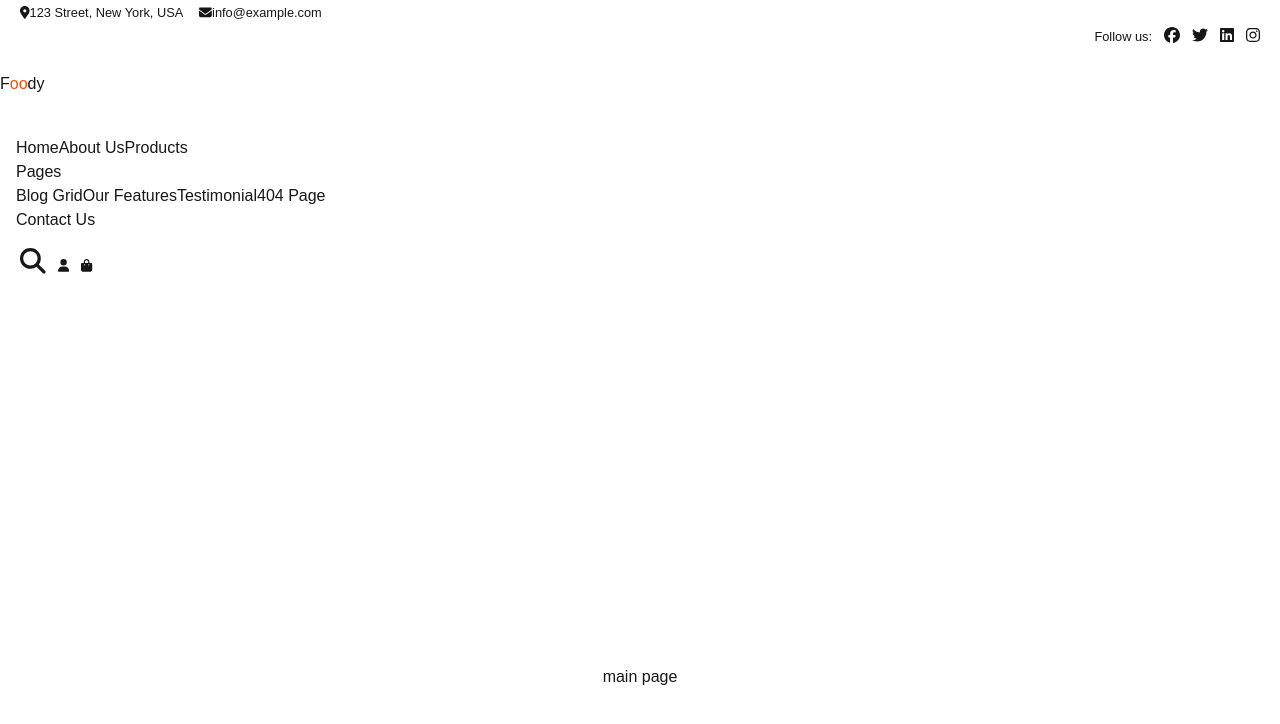
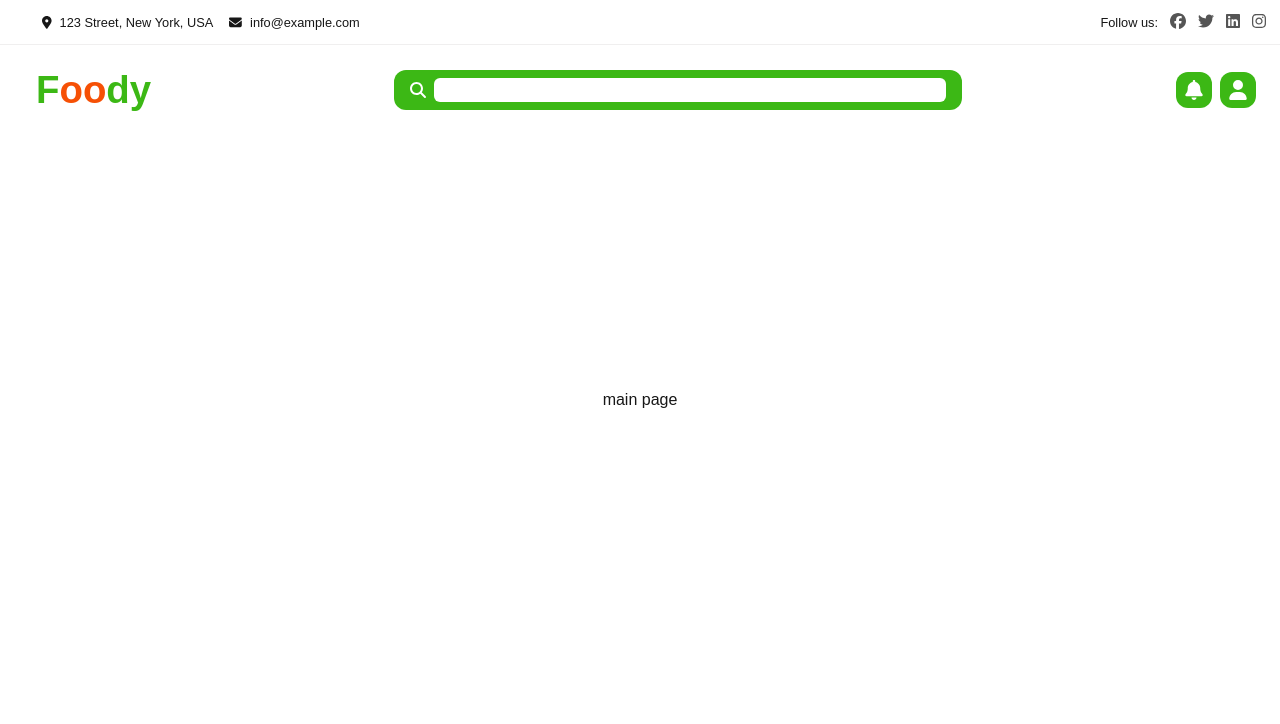
Before and after one commit to Ramesh-Bojanapu-1011/ecommerce_front, a Next.js app: page / in a window 1280 px wide. Shown: the top 724 px of the page. Built offline with nearby package versions, Linux system fonts and the light colour scheme.

Commit message:
refactor: enhance Header component layout and add scroll effect; integrate new FontAwesome icons

```diff
--- a/src/components/Headder.tsx
+++ b/src/components/Headder.tsx
@@ -7,131 +7,87 @@ import {
 } from '@fortawesome/free-brands-svg-icons';
 import {
   faBagShopping,
+  faBell,
+  faChevronDown,
   faEnvelope,
-  faMagnifyingGlass,
   faMapMarkerAlt,
+  faSearch,
   faUser,
 } from '@fortawesome/free-solid-svg-icons';
 import { FontAwesomeIcon } from '@fortawesome/react-fontawesome';
+import { useEffect, useState } from 'react';
 
 const Headder = () => {
+  const [isScrolled, setIsScrolled] = useState(false);
+
+  useEffect(() => {
+    const handleScroll = () => {
+      const scrollPosition = window.scrollY;
+      setIsScrolled(scrollPosition > 45); // 45px is the height of the top div
+    };
+
+    window.addEventListener('scroll', handleScroll);
+    return () => window.removeEventListener('scroll', handleScroll);
+  }, []);
   return (
     <>
       <div
-        className="container-fluid fixed-top px-0 wow fadeIn"
-        // data-wow-delay="0.1s"
+        className={`mx-auto transition duratioon-500 max-sm:bg-[#424b40] max-sm:h-44  px-0 fixed top-0 right-0 left-0 z-[1030] ${isScrolled ? 'transform -translate-y-[45px]' : ''}`}
       >
-        <div className="top-bar row gx-0 align-items-center d-none d-lg-flex">
-          <div className="col-lg-6 px-5 text-start">
-            <small>
-              <FontAwesomeIcon icon={faMapMarkerAlt} />
+        <div className=" h-[45px] xl:border-b border-b-[rgba(42,36,36,0.07)] lg:flex hidden items-center  flex-wrap -mt-[0rem] -mr-[0.375rem] -ml-[0.375rem] fadeIn ">
+          <div className="lg:flex-none lg:w-1/2 px-[3rem] text-left max-w-full mt-0 ">
+            <small className="text-left">
+              <FontAwesomeIcon icon={faMapMarkerAlt} className="me-2" />
               123 Street, New York, USA
             </small>
             <small className="ms-4">
-              <FontAwesomeIcon icon={faEnvelope} />
+              <FontAwesomeIcon icon={faEnvelope} className="me-2" />
               info@example.com
             </small>
           </div>
-          <div className="col-lg-6 px-5 text-end">
+          <div className="lg:flex-none lg:w-1/2 px-5 text-end">
             <small>Follow us:</small>
-            <a className="text-body ms-3" href="">
+            <a className="text-[#555]  ms-3" href="/">
               <FontAwesomeIcon icon={faFacebook} />
             </a>
-            <a className="text-body ms-3" href="">
+            <a className="text-[#555]  ms-3" href="/">
               <FontAwesomeIcon icon={faTwitter} />
             </a>
-            <a className="text-body ms-3" href="">
+            <a className="text-[#555]  ms-3" href="/">
               <FontAwesomeIcon icon={faLinkedin} />
             </a>
-            <a className="text-body ms-3" href="">
+            <a className="text-[#555] ms-3" href="/">
               <FontAwesomeIcon icon={faInstagram} />
             </a>
           </div>
         </div>
+        <div>
+          <div className="flex  max-sm:flex-col  justify-between w-full overflow-auto p-4 lg:px-6">
+            <a className="text-[#555]  ms-3" href="/">
+              <h1 className="font-[700] text-[#3cb815]  text-[8vw] lg:text-[3vw] m-0">
+                F<span className="text-[#F65005]">oo</span>dy
+              </h1>
+            </a>
+            <div className="flex justify-center items-center">
+              <div className="bg-[#3cb815] text-white w-fit   rounded-xl flex-nowrap flex justify-center ml-7 items-center   py-2 px-4">
+                <FontAwesomeIcon icon={faSearch} className="me-2" />
+                <input
+                  type="text"
+                  className="bg-transparent focus:outline-none w-[40vw] max-sm:w-full   focus:bg-[#509018] bg-white pl-4 rounded-md"
+                />
+              </div>
+            </div>
 
-        <nav
-          className="navbar navbar-expand-lg navbar-light py-lg-0 px-lg-5 wow fadeIn"
-          data-wow-delay="0.1s"
-        >
-          <a href="/" className="navbar-brand ms-4 ms-lg-0">
-            <h1 className="fw-bold text-primary m-0">
-              F<span className="text-[#F65005]">oo</span>dy
-            </h1>
-          </a>
-          <button
-            type="button"
-            className="navbar-toggler me-4"
-            data-bs-toggle="collapse"
-            data-bs-target="#navbarCollapse"
-          >
-            <span className="navbar-toggler-icon"></span>
-          </button>
-          <div className=" navbar-collapse" id="navbarCollapse">
-            <div className="navbar-nav ms-auto p-4 p-lg-0">
-              <a href="/" className="nav-item nav-link active">
-                Home
-              </a>
-              <a href="/about" className="nav-item nav-link">
-                About Us
-              </a>
-              <a href="/product" className="nav-item nav-link">
-                Products
-              </a>
-              <div className="nav-item dropdown">
-                <a
-                  href="/"
-                  className="nav-link dropdown-toggle"
-                  data-bs-toggle="dropdown"
-                >
-                  Pages
-                </a>
-                <div className="dropdown-menu m-0">
-                  <a href="/blog" className="dropdown-item">
-                    Blog Grid
-                  </a>
-                  <a href="/feature" className="dropdown-item">
-                    Our Features
-                  </a>
-                  <a href="/testimonial" className="dropdown-item">
-                    Testimonial
-                  </a>
-                  <a href="/404" className="dropdown-item">
-                    404 Page
-                  </a>
-                </div>
-              </div>
-              <a href="/contact" className="nav-item nav-link">
-                Contact Us
-              </a>
-            </div>
-            <div className="d-none d-lg-flex ms-2">
-              <a
-                className="btn-sm-square bg-white rounded-circle ms-3"
-                href="/"
-              >
-                <small className="fa fa-search text-body">
-                  <FontAwesomeIcon icon={faMagnifyingGlass} size={'2x'} />
-                </small>
-              </a>
-              <a
-                className="btn-sm-square bg-white rounded-circle ms-3"
-                href="/"
-              >
-                <small className="fa fa-user text-body">
-                  <FontAwesomeIcon icon={faUser} />
-                </small>
-              </a>
-              <a
-                className="btn-sm-square bg-white rounded-circle ms-3"
-                href="/"
-              >
-                <small className="fa fa-shopping-bag text-body">
-                  <FontAwesomeIcon icon={faBagShopping} />
-                </small>
-              </a>
+            <div className="gap-2 sm:flex hidden items-center   ">
+              <button className="bg-[#3cb815] text-white  flex flex-row rounded-xl p-2   ">
+                <FontAwesomeIcon icon={faBell} className=" size-[20px] " />
+              </button>
+              <button className="bg-[#3cb815] text-white flex flex-row  rounded-xl  p-2  ">
+                <FontAwesomeIcon icon={faUser} className=" size-[20px] " />
+              </button>
             </div>
           </div>
-        </nav>
+        </div>
       </div>
     </>
   );
```
